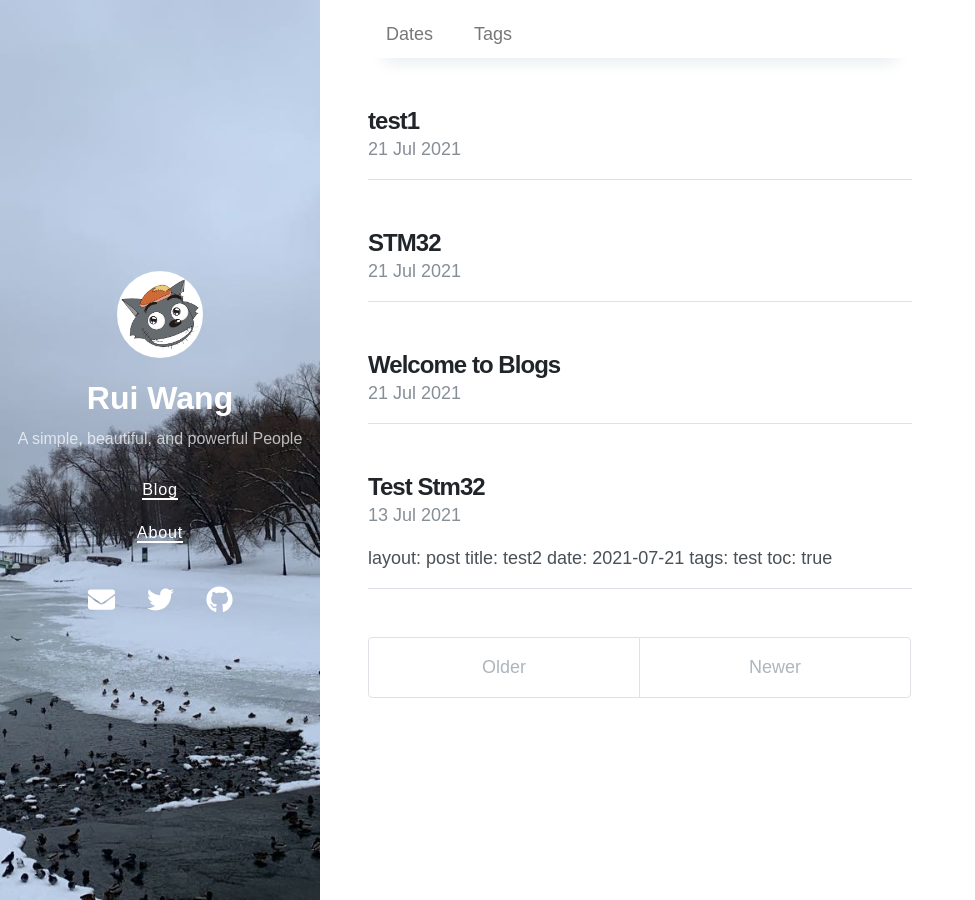
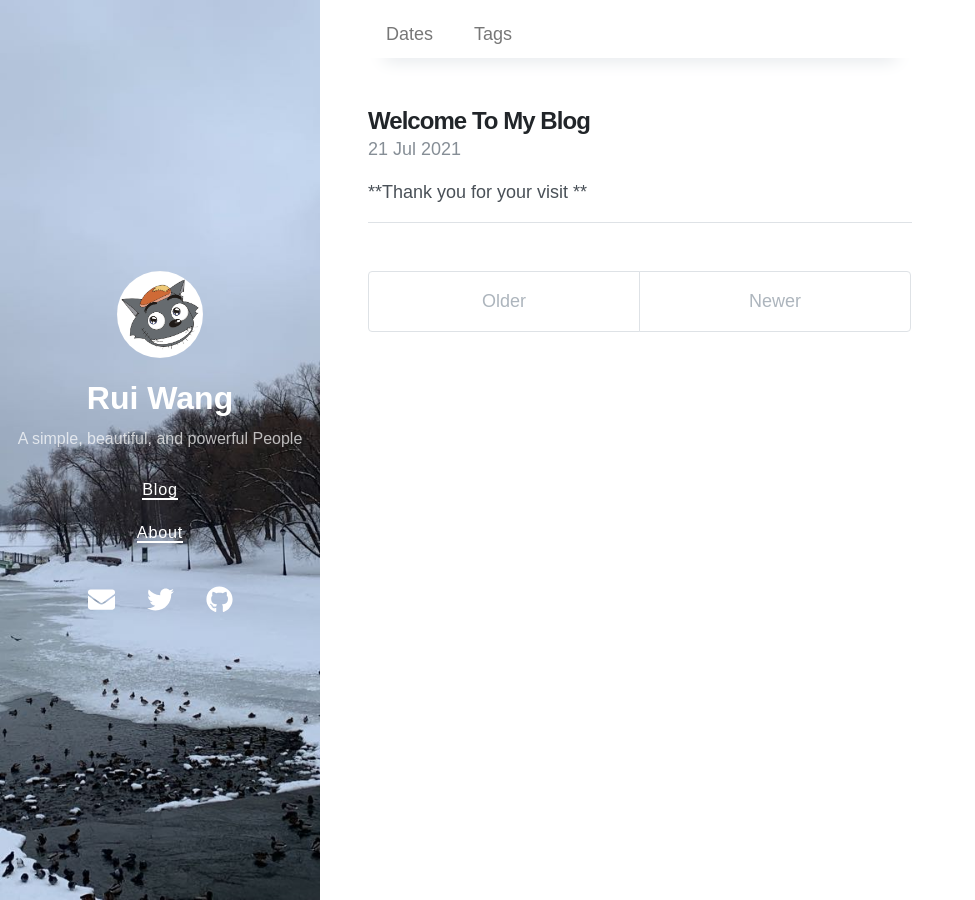
Before and after one commit to Chris-R-U/Chris-R-U.github.io, a Jekyll site: the page built from index.html, in a window 1280 px wide. Shown: the whole page, without its empty margins (0-975 px from the left). Built offline with Jekyll 4.4.1, drawn with Linux system fonts in a browser that asks for light colours; nearby versions of some CDN libraries; the list of posts is cut into pages by our own code.

Commit message:
finished

````diff
--- a/_data/social.yml
+++ b/_data/social.yml
@@ -1,9 +1,9 @@
 - title: Email
-  url: mailto://vszhub@gmail.com
+  url: mailto://1459178403@qq.com/vszhub
   icon: fas fa-envelope
 - title: Twitter
-  url: https://twitter.com/vszhub
+  url:
   icon: fab fa-twitter
 - title: GitHub
-  url: https://github.com/vszhub/not-pure-poole
+  url: https://github.com/Chris-R-U
   icon: fab fa-github
--- a/_posts/2020-09-29-welcome-to-not-pure-poole.md
+++ /dev/null
@@ -1,7 +0,0 @@
----
-layout: post
-title: Welcome to Blogs
-date: 2021-07-21
-tags: Welcome
-toc:  true
----
--- a/_posts/2020-10-01-releasing-not-pure-poole-v0-1-0.md
+++ /dev/null
@@ -1,7 +0,0 @@
----
-layout: post
-title: STM32
-author: Rui Wang
-tags: STM32
-date: 2021-07-21
----
--- a/_posts/2020-10-02-testing-mathjax.md
+++ /dev/null
@@ -1,7 +0,0 @@
----
-layout: post
-title: test1
-tags: Hello
-math: true
-date: 2021-07-21
----
--- /dev/null
+++ b/_posts/2021-07-13-Welcome.md
@@ -0,0 +1,9 @@
+---
+layout: post
+title: Welcome To My Blog
+date: 2021-07-21
+tags: Welcome
+toc: true
+---
+
+**Thank you for your visit **
--- a/_posts/2021-7-13-test-stm32.md
+++ /dev/null
@@ -1,7 +0,0 @@
-```
-layout: post
-title: test2
-date: 2021-07-21
-tags: test
-toc: true
-```
````
